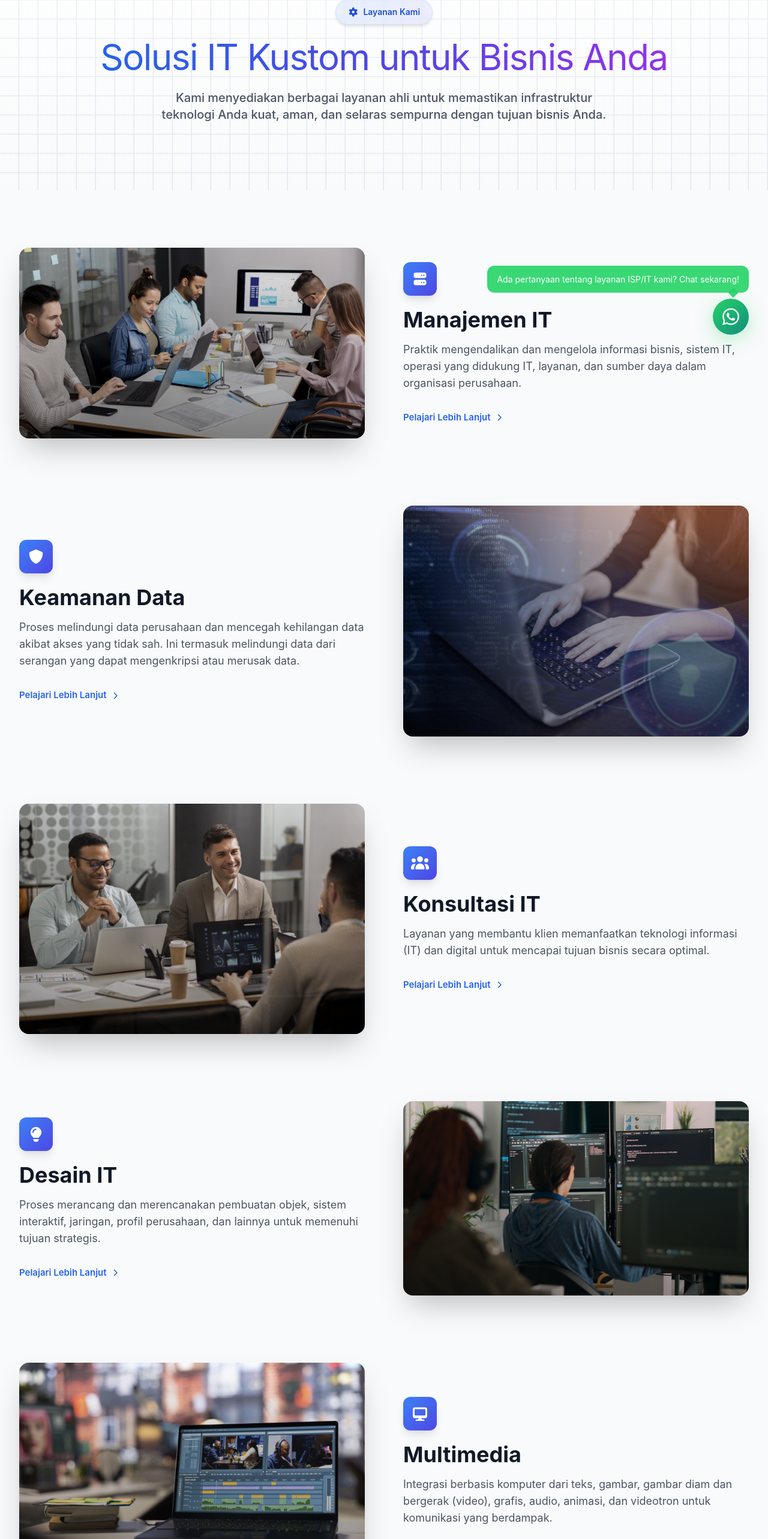
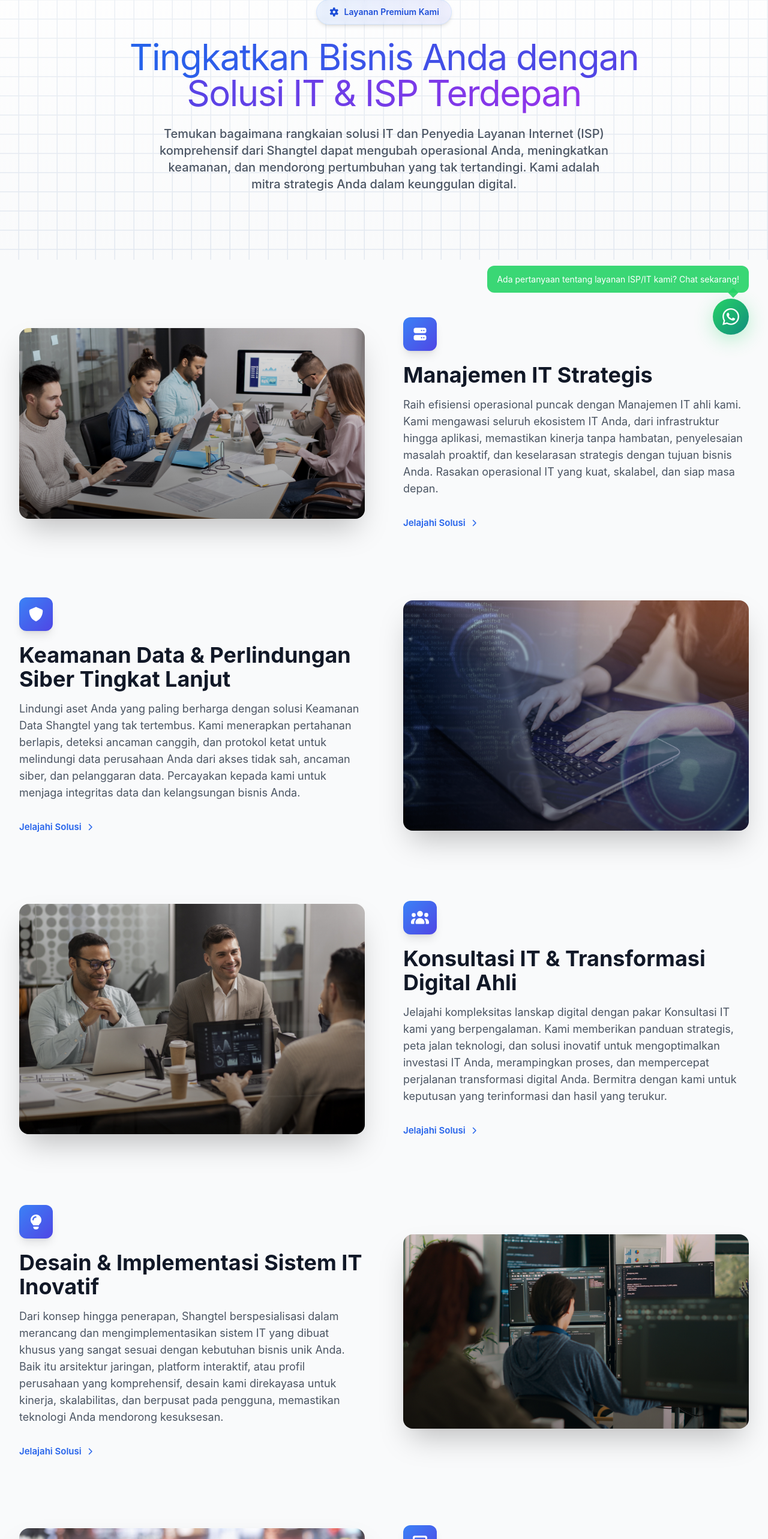
Before and after one commit to fuureya/shangtel, a Vue app: page /services in a window 1280 px wide. Shown: the part 210-2776 px from the top of the page at 60% size. Built offline with nearby package versions, Linux system fonts and the light colour scheme.

Commit message:
fix: ubah redaksi kata

```diff
--- a/src/pages/ServicesPage.vue
+++ b/src/pages/ServicesPage.vue
@@ -85,88 +85,88 @@ const { currentLanguage } = useLanguage()
 
 const servicesData = {
   en: {
-    badge: "Our Services",
-    title: "Customized IT Solutions for Your Business",
-    subtitle: "We provide a range of expert services to ensure your technology infrastructure is robust, secure, and perfectly aligned with your business goals.",
-    cta: "Learn More",
+    badge: "Our Premium Services",
+    title: "Elevate Your Business with Cutting-Edge IT & ISP Solutions",
+    subtitle: "Discover how Shangtel's comprehensive suite of IT and Internet Service Provider solutions can transform your operations, enhance security, and drive unparalleled growth. We are your strategic partner in digital excellence.",
+    cta: "Explore Solution",
     services: [
       {
-        title: "IT Management",
-        description: "The practice of controlling and conducting business information, IT systems, IT-enabled operations, services, and resources in an enterprise organization.",
+        title: "Strategic IT Management",
+        description: "Unlock peak operational efficiency with our expert IT Management. We meticulously oversee your entire IT ecosystem, from infrastructure to applications, ensuring seamless performance, proactive problem-solving, and strategic alignment with your business objectives. Experience robust, scalable, and future-proof IT operations.",
         icon: "server",
         image: "/img/services/it-management.jpg"
       },
       {
-        title: "Data Security",
-        description: "Process of protecting corporate data and preventing data loss through unauthorized access. This includes protecting your data from attacks that can encrypt or destroy data.",
+        title: "Advanced Data Security & Cyber Protection",
+        description: "Safeguard your most valuable assets with Shangtel's impenetrable Data Security solutions. We implement multi-layered defenses, advanced threat detection, and stringent protocols to protect your corporate data from unauthorized access, cyber threats, and data breaches. Trust us to maintain your data integrity and business continuity.",
         icon: "shield",
         image: "/img/services/keamanan-data.jpg"
       },
       {
-        title: "IT Consulting",
-        description: "Services aimed at helping clients on how they can utilise information technology (IT) and digital to optimally achieve their business goals.",
+        title: "Expert IT Consulting & Digital Transformation",
+        description: "Navigate the complexities of the digital landscape with our seasoned IT Consulting experts. We provide strategic guidance, technology roadmapping, and innovative solutions to optimize your IT investments, streamline processes, and accelerate your digital transformation journey. Partner with us for informed decisions and measurable results.",
         icon: "users",
         image: "/img/services/it-consultant.jpg"
       },
       {
-        title: "IT Design",
-        description: "The process of envisioning and planning the creation of objects, interactive systems, networks, company profiles, and more to meet strategic objectives.",
+        title: "Innovative IT System Design & Implementation",
+        description: "From concept to deployment, Shangtel specializes in designing and implementing bespoke IT systems that perfectly fit your unique business needs. Whether it's network architecture, interactive platforms, or comprehensive company profiles, our designs are engineered for performance, scalability, and user-centricity, ensuring your technology drives success.",
         icon: "lightbulb",
         image: "/img/services/it-design.jpg"
       },
       {
-        title: "Multimedia",
-        description: "Computer-assisted integration of text, drawings, still and moving images (videos), graphics, audio, animation, and videotron for impactful communication.",
+        title: "Dynamic Multimedia & Digital Content Solutions",
+        description: "Captivate your audience with Shangtel's cutting-edge Multimedia services. We integrate text, stunning visuals, engaging videos, graphics, audio, and animation to create compelling digital experiences. From videotron content to interactive presentations, we help your brand communicate effectively and leave a lasting impression.",
         icon: "desktop",
         image: "/img/services/multimedia.jpg"
       },
       {
-        title: "24/7 Support",
-        description: "All supported platforms are included in the core product, so you can consolidate and standardize support, improving incident handling time and support rep productivity.",
+        title: "Dedicated 24/7 Technical Support",
+        description: "Experience uninterrupted operations with Shangtel's round-the-clock Dedicated Technical Support. Our expert team is available 24/7 to provide immediate assistance, troubleshoot issues, and ensure the continuous performance of your IT infrastructure. We're committed to rapid resolution and minimizing downtime, so you can focus on your core business.",
         icon: "headset",
         image: "/img/services/support.jpg"
       }
     ]
   },
   id: {
-    badge: "Layanan Kami",
-    title: "Solusi IT Kustom untuk Bisnis Anda",
-    subtitle: "Kami menyediakan berbagai layanan ahli untuk memastikan infrastruktur teknologi Anda kuat, aman, dan selaras sempurna dengan tujuan bisnis Anda.",
-    cta: "Pelajari Lebih Lanjut",
+    badge: "Layanan Premium Kami",
+    title: "Tingkatkan Bisnis Anda dengan Solusi IT & ISP Terdepan",
+    subtitle: "Temukan bagaimana rangkaian solusi IT dan Penyedia Layanan Internet (ISP) komprehensif dari Shangtel dapat mengubah operasional Anda, meningkatkan keamanan, dan mendorong pertumbuhan yang tak tertandingi. Kami adalah mitra strategis Anda dalam keunggulan digital.",
+    cta: "Jelajahi Solusi",
     services: [
       {
-        title: "Manajemen IT",
-        description: "Praktik mengendalikan dan mengelola informasi bisnis, sistem IT, operasi yang didukung IT, layanan, dan sumber daya dalam organisasi perusahaan.",
+        title: "Manajemen IT Strategis",
+        description: "Raih efisiensi operasional puncak dengan Manajemen IT ahli kami. Kami mengawasi seluruh ekosistem IT Anda, dari infrastruktur hingga aplikasi, memastikan kinerja tanpa hambatan, penyelesaian masalah proaktif, dan keselarasan strategis dengan tujuan bisnis Anda. Rasakan operasional IT yang kuat, skalabel, dan siap masa depan.",
         icon: "server",
         image: "/img/services/it-management.jpg"
       },
       {
-        title: "Keamanan Data",
-        description: "Proses melindungi data perusahaan dan mencegah kehilangan data akibat akses yang tidak sah. Ini termasuk melindungi data dari serangan yang dapat mengenkripsi atau merusak data.",
+        title: "Keamanan Data & Perlindungan Siber Tingkat Lanjut",
+        description: "Lindungi aset Anda yang paling berharga dengan solusi Keamanan Data Shangtel yang tak tertembus. Kami menerapkan pertahanan berlapis, deteksi ancaman canggih, dan protokol ketat untuk melindungi data perusahaan Anda dari akses tidak sah, ancaman siber, dan pelanggaran data. Percayakan kepada kami untuk menjaga integritas data dan kelangsungan bisnis Anda.",
         icon: "shield",
         image: "/img/services/keamanan-data.jpg"
       },
       {
-        title: "Konsultasi IT",
-        description: "Layanan yang membantu klien memanfaatkan teknologi informasi (IT) dan digital untuk mencapai tujuan bisnis secara optimal.",
+        title: "Konsultasi IT & Transformasi Digital Ahli",
+        description: "Jelajahi kompleksitas lanskap digital dengan pakar Konsultasi IT kami yang berpengalaman. Kami memberikan panduan strategis, peta jalan teknologi, dan solusi inovatif untuk mengoptimalkan investasi IT Anda, merampingkan proses, dan mempercepat perjalanan transformasi digital Anda. Bermitra dengan kami untuk keputusan yang terinformasi dan hasil yang terukur.",
         icon: "users",
         image: "/img/services/it-consultant.jpg"
       },
       {
-        title: "Desain IT",
-        description: "Proses merancang dan merencanakan pembuatan objek, sistem interaktif, jaringan, profil perusahaan, dan lainnya untuk memenuhi tujuan strategis.",
+        title: "Desain & Implementasi Sistem IT Inovatif",
+        description: "Dari konsep hingga penerapan, Shangtel berspesialisasi dalam merancang dan mengimplementasikan sistem IT yang dibuat khusus yang sangat sesuai dengan kebutuhan bisnis unik Anda. Baik itu arsitektur jaringan, platform interaktif, atau profil perusahaan yang komprehensif, desain kami direkayasa untuk kinerja, skalabilitas, dan berpusat pada pengguna, memastikan teknologi Anda mendorong kesuksesan.",
         icon: "lightbulb",
         image: "/img/services/it-design.jpg"
       },
       {
-        title: "Multimedia",
-        description: "Integrasi berbasis komputer dari teks, gambar, gambar diam dan bergerak (video), grafis, audio, animasi, dan videotron untuk komunikasi yang berdampak.",
+        title: "Solusi Multimedia & Konten Digital Dinamis",
+        description: "Pikat audiens Anda dengan layanan Multimedia mutakhir Shangtel. Kami mengintegrasikan teks, visual yang memukau, video yang menarik, grafis, audio, dan animasi untuk menciptakan pengalaman digital yang memukau. Dari konten videotron hingga presentasi interaktif, kami membantu merek Anda berkomunikasi secara efektif dan meninggalkan kesan abadi.",
         icon: "desktop",
         image: "/img/services/multimedia.jpg"
       },
       {
-        title: "Dukungan 24/7",
-        description: "Semua platform yang didukung termasuk dalam produk inti, sehingga Anda dapat mengkonsolidasikan dan menstandarisasi dukungan, meningkatkan waktu penanganan insiden.",
+        title: "Dukungan Teknis 24/7 Khusus",
+        description: "Rasakan operasional tanpa henti dengan Dukungan Teknis Khusus 24/7 Shangtel. Tim ahli kami tersedia sepanjang waktu untuk memberikan bantuan segera, memecahkan masalah, dan memastikan kinerja berkelanjutan infrastruktur IT Anda. Kami berkomitmen untuk resolusi cepat dan meminimalkan waktu henti, sehingga Anda dapat fokus pada bisnis inti Anda.",
         icon: "headset",
         image: "/img/services/support.jpg"
       }
```
